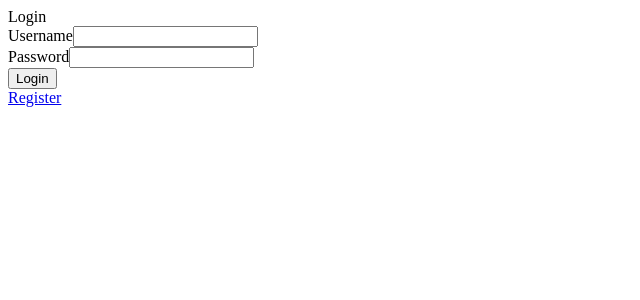
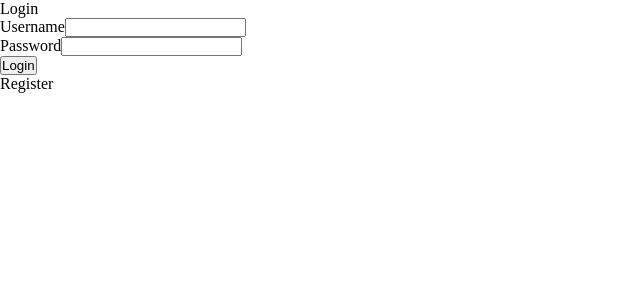
Before and after one commit to VivekRanjan94/lorem-frontend, a React (Create React App) app: page /login in a window 1280 px wide. Shown: the top 300 px of the page, without its empty margins (0-640 px from the left). Built offline with nearby package versions, Linux system fonts and the light colour scheme; no server answers.

Commit message:
added try catch to all axios requests and added global styles

```diff
--- a/package.json
+++ b/package.json
@@ -11,6 +11,7 @@
     "react-dom": "^18.0.0",
     "react-router-dom": "^6.3.0",
     "react-scripts": "5.0.1",
+    "sass": "^1.50.1",
     "web-vitals": "^2.1.4"
   },
   "scripts": {
--- a/src/App.jsx
+++ b/src/App.jsx
@@ -38,6 +38,9 @@ import Add from './Pages/Seller/Add'
 import { UserProvider } from './Components/Contexts/UserContext'
 import { AuthProvider } from './Components/Contexts/AuthContext'
 
+// Styles
+import './Styles/styles.scss'
+
 const App = () => {
   return (
     <>
--- a/src/Pages/Admin/Orders.jsx
+++ b/src/Pages/Admin/Orders.jsx
@@ -6,6 +6,7 @@ const Orders = () => {
   const [error, setError] = useState('')
 
   const getOrders = async () => {
+    try {
       const response = await Axios({
         method: 'GET',
         url: `${process.env.REACT_APP_SERVER_URL}/get-all-orders`,
@@ -18,6 +19,10 @@ const Orders = () => {
       } else {
         setError('Could not get orders')
       }
+    } catch (e) {
+      setError(e)
+      console.error(e)
+    }
   }
 
   useEffect(() => {
--- a/src/Pages/Admin/Users.jsx
+++ b/src/Pages/Admin/Users.jsx
@@ -6,6 +6,7 @@ const Users = () => {
   const [error, setError] = useState('')
 
   const getUsers = async () => {
+    try {
       const response = await Axios({
         method: 'GET',
         url: `${process.env.REACT_APP_SERVER_URL}/get-users`,
@@ -18,6 +19,10 @@ const Users = () => {
       } else {
         setError('Could not get users')
       }
+    } catch (e) {
+      setError(e)
+      console.error(e)
+    }
   }
 
   useEffect(() => {
--- a/src/Pages/Customer/Cart.jsx
+++ b/src/Pages/Customer/Cart.jsx
@@ -9,6 +9,7 @@ const Cart = () => {
   const [error, setError] = useState('')
 
   const getCart = async () => {
+    try {
       const response = Axios({
         method: 'GET',
         url: `${process.env.REACT_APP_SERVER_URL}/get-cart`,
@@ -22,6 +23,10 @@ const Cart = () => {
       } else {
         setError('Could not get cart')
       }
+    } catch (e) {
+      setError(e)
+      console.error(e)
+    }
   }
 
   useEffect(() => {
--- a/src/Pages/Customer/Home.jsx
+++ b/src/Pages/Customer/Home.jsx
@@ -1,12 +1,49 @@
-import React from 'react'
+import Axios from 'axios'
+import React, { useEffect, useState } from 'react'
 import { Link } from 'react-router-dom'
+import { useAuth } from '../../Components/Contexts/AuthContext'
 
 const Home = () => {
+  const { logout } = useAuth()
+
+  const [products, setProducts] = useState([])
+  const [error, setError] = useState('')
+
+  const getProducts = async () => {
+    try {
+      const response = await Axios({
+        method: 'GET',
+        url: `${process.env.REACT_APP_SERVER_URL}/get-all-products`,
+        withCredentials: true,
+      })
+
+      const data = response.data
+
+      if (data.success) {
+        setProducts(data.products)
+      } else {
+        setError(data.message)
+      }
+    } catch (e) {
+      setError(e)
+      console.error(e)
+    }
+  }
+
+  useEffect(() => {
+    getProducts()
+  }, [])
+
   return (
     <div>
-      Customer Home
+      <div>Customer Home</div>
       <Link to='/cart'>Cart</Link>
       <Link to='/wishlist'>Wishlist</Link>
+      <button onClick={logout}>logout</button>
+      {products.length > 0 &&
+        products.map((product) => {
+          return <div>{product.name}</div>
+        })}
     </div>
   )
 }
--- a/src/Pages/Customer/Wishlist.jsx
+++ b/src/Pages/Customer/Wishlist.jsx
@@ -9,6 +9,7 @@ const Wishlist = () => {
   const [error, setError] = useState('')
 
   const getWishlist = async () => {
+    try {
       const response = Axios({
         method: 'GET',
         url: `${process.env.REACT_APP_SERVER_URL}/get-wishlist`,
@@ -22,6 +23,10 @@ const Wishlist = () => {
       } else {
         setError('Could not get wishlist')
       }
+    } catch (e) {
+      setError(e)
+      console.error(e)
+    }
   }
 
   useEffect(() => {
--- a/src/Pages/Seller/Add.jsx
+++ b/src/Pages/Seller/Add.jsx
@@ -21,6 +21,7 @@ const Add = () => {
       return
     }
 
+    try {
       const response = await Axios({
         method: 'POST',
         url: `${process.env.REACT_APP_SERVER_URL}/add-product`,
@@ -41,6 +42,10 @@ const Add = () => {
         navigate('/seller-home')
       } else {
         setError(data.message)
+      }
+    } catch (e) {
+      setError(e)
+      console.error(e)
     }
   }
 
--- a/src/Pages/Seller/Orders.jsx
+++ b/src/Pages/Seller/Orders.jsx
@@ -9,6 +9,7 @@ const Orders = () => {
   const [error, setError] = useState('')
 
   const getOrders = async () => {
+    try {
       const response = Axios({
         method: 'GET',
         url: `${process.env.REACT_APP_SERVER_URL}/get-orders`,
@@ -22,6 +23,10 @@ const Orders = () => {
       } else {
         setError('Could not get orders')
       }
+    } catch (e) {
+      setError(e)
+      console.error(e)
+    }
   }
 
   useEffect(() => {
--- a/src/Pages/Seller/Products.jsx
+++ b/src/Pages/Seller/Products.jsx
@@ -8,6 +8,7 @@ const Products = () => {
   const [error, setError] = useState('')
 
   const getProducts = async () => {
+    try {
       const response = Axios({
         method: 'GET',
         url: `${process.env.REACT_APP_SERVER_URL}/get-products`,
@@ -21,6 +22,10 @@ const Products = () => {
       } else {
         setError('Could not get products')
       }
+    } catch (e) {
+      setError(e)
+      console.error(e)
+    }
   }
 
   useEffect(() => {
--- /dev/null
+++ b/src/Styles/_global.scss
@@ -0,0 +1,41 @@
+*,
+*::after,
+*::before {
+  box-sizing: border-box;
+  box-sizing: inherit;
+  margin: 0;
+  padding: 0;
+}
+
+// Reset Styles
+ul,
+ol {
+  list-style-type: none;
+}
+
+a {
+  text-decoration: none;
+  color: currentColor;
+}
+
+/* width */
+::-webkit-scrollbar {
+  width: 10px;
+  height: 10px;
+}
+
+/* Track */
+::-webkit-scrollbar-track {
+  background: #f1f1f1;
+}
+
+/* Handle */
+::-webkit-scrollbar-thumb {
+  border-radius: 10px;
+  background: #888;
+}
+
+/* Handle on hover */
+::-webkit-scrollbar-thumb:hover {
+  background: #555;
+}
--- /dev/null
+++ b/src/Styles/styles.scss
@@ -0,0 +1 @@
+@use './global';
```
Also changed, not shown: 1 other file (tests, documents, lock files or other folders). Lines whose indentation alone changed are shown as unchanged.
